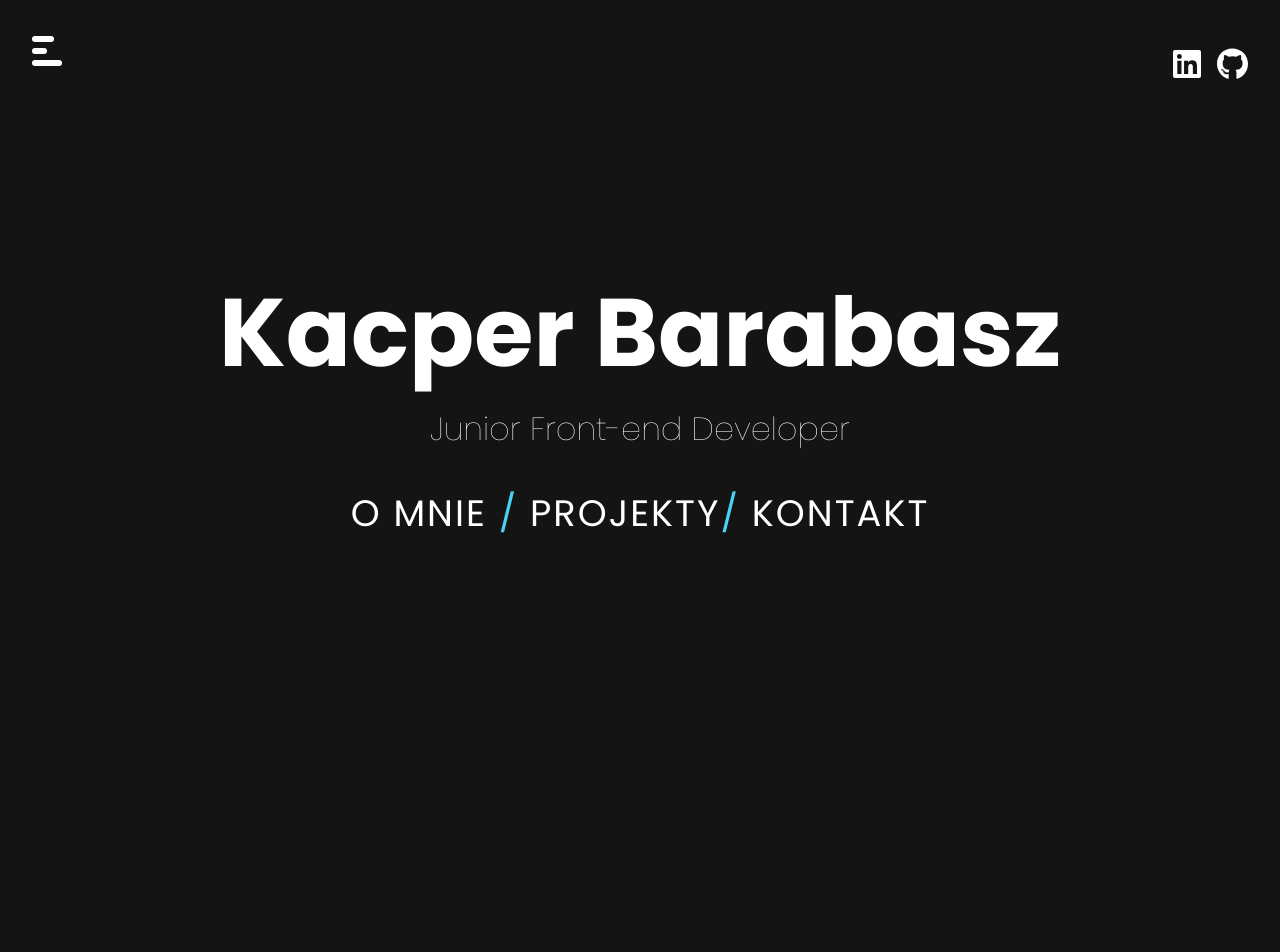
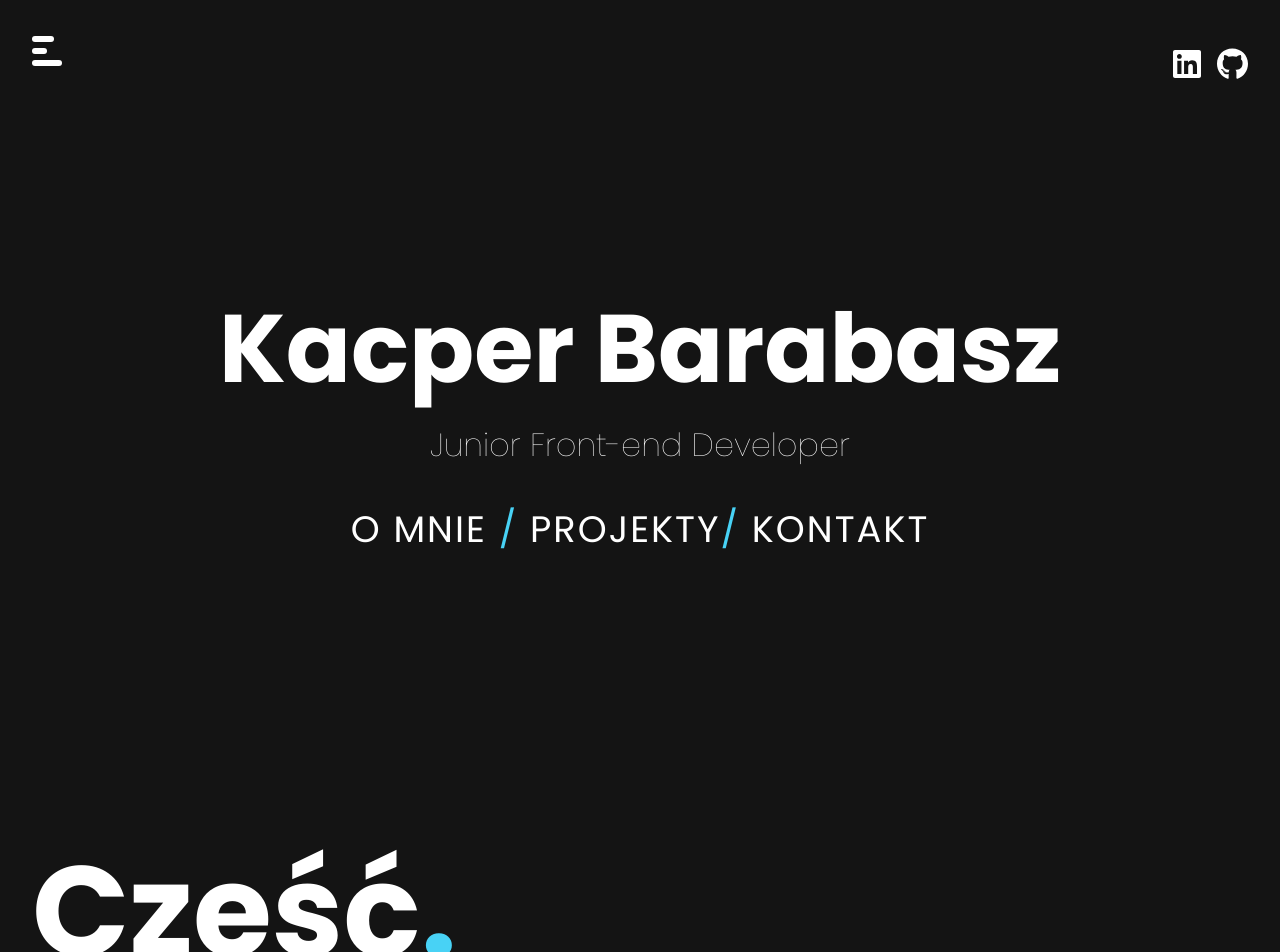
Before and after one commit to Borub-ar/Portfolio, a React (Create React App) app: page / in a window 1280 px wide. Shown: the top 952 px of the page. Before the commit the page ends 800 px from the top, so only its background shows below. Built offline with nearby package versions, Linux system fonts and the light colour scheme.

Commit message:
Add home page about section

```diff
--- a/src/App.css
+++ b/src/App.css
@@ -1,3 +1,8 @@
+:root {
+  --main-light-blue: rgb(72, 210, 245);
+  --main-text-color: rgb(255, 255, 255);
+}
+
 *,
 *::after,
 *::before {
@@ -8,8 +13,12 @@
 
 body,
 html {
-font-family: 'Poppins', sans-serif;
+  font-family: "Poppins", sans-serif;
   background-color: rgb(20, 20, 20);
+}
+
+body {
+  padding: 1rem 2rem;
 }
 
 ::selection {
--- /dev/null
+++ b/src/components/home/about/AboutSection.js
@@ -0,0 +1,11 @@
+import classes from "./AboutSection.module.css";
+
+const AboutSection = () => {
+  return (
+    <section>
+      <h2 className={classes.hello}>Cześć<span className={classes.dot}>.</span></h2>
+    </section>
+  );
+};
+
+export default AboutSection;
--- /dev/null
+++ b/src/components/home/about/AboutSection.module.css
@@ -0,0 +1,8 @@
+.hello {
+  font-size: 8rem;
+  color: var(--main-text-color);
+}
+
+.dot {
+    color: var(--main-light-blue);
+}
--- a/src/components/hero/Hero.module.css
+++ b/src/components/home/hero/Hero.module.css
@@ -1,14 +1,14 @@
 .title {
   text-align: center;
   font-size: 6rem;
-  color: white;
+  color: var(--main-text-color);
 }
 
 .sub_header {
     text-align: center;
     font-size: 2rem;
     font-weight: 100;
-    color: white;
+    color: var(--main-text-color);
 }
 
 .hero {
--- a/src/components/hero/HeroNav.module.css
+++ b/src/components/home/hero/HeroNav.module.css
@@ -3,9 +3,9 @@
   margin-top: 2rem;
   text-align: center;
   font-size: 2.3rem;
-  color: white;
+  color: var(--main-text-color);
 }
 
 .slash {
-  color: rgb(72, 210, 245);
+  color: var(--main-light-blue);
 }
--- a/src/components/navigation/Navigation.module.css
+++ b/src/components/navigation/Navigation.module.css
@@ -15,7 +15,7 @@ label {
 label div {
   width: 6px;
   height: 6px;
-  background-color: #ffffff;
+  background-color: var(--main-text-color);
   margin-left: 0;
   margin-bottom: 6px;
   border-radius: 4px;
@@ -44,5 +44,5 @@ label div:last-child {
   width: 6px;
   margin-left: 12px;
   margin-bottom: 3px;
-  background-color: #39cfd4;
+  background-color: var(--main-light-blue);
 }
--- a/src/pages/Home.js
+++ b/src/pages/Home.js
@@ -1,9 +1,13 @@
-import Hero from "../components/hero/Hero"
+import AboutSection from "../components/home/about/AboutSection";
+import Hero from "../components/home/hero/Hero";
 
 const home = () => {
   return (
-    <Hero />
-  )
-}
+    <>
+      <Hero />
+      <AboutSection />
+    </>
+  );
+};
 
-export default home
+export default home;
```
Also changed, not shown: src/components/home/hero/Hero.js (renamed from src/components/hero/Hero.js), src/components/home/hero/HeroNav.js (renamed from src/components/hero/HeroNav.js).
